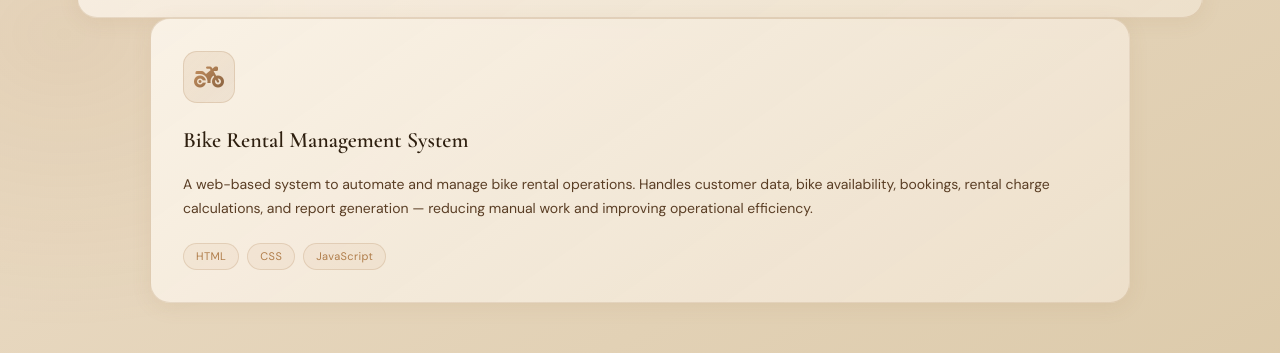
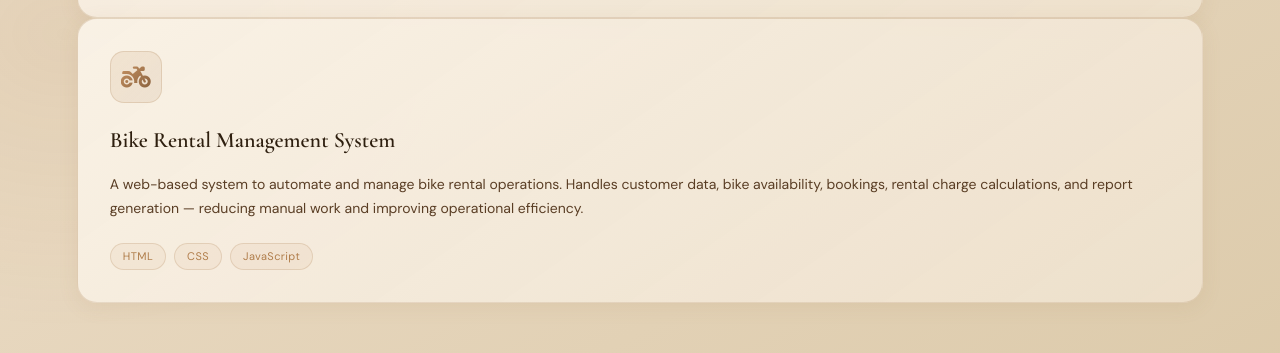
Before and after one commit to priyakhose2005/My_Portfolio, a plain HTML site: page index.html in a window 1280 px wide. Shown: the part 3216-3569 px from the top of the page. Drawn offline with nearby package versions, Linux system fonts and the light colour scheme.

Commit message:
Update style.css

```diff
--- a/style.css
+++ b/style.css
@@ -508,7 +508,7 @@ section { padding: 100px 6%; }
 .projects-grid {
   display: grid;
   grid-template-columns: repeat(auto-fit, minmax(300px, 1fr));
-  gap: 26px; max-width: 980px; margin: auto;
+  gap: 26px; max-width: 100%; margin: auto;
 }
 
 .project-card {
```
